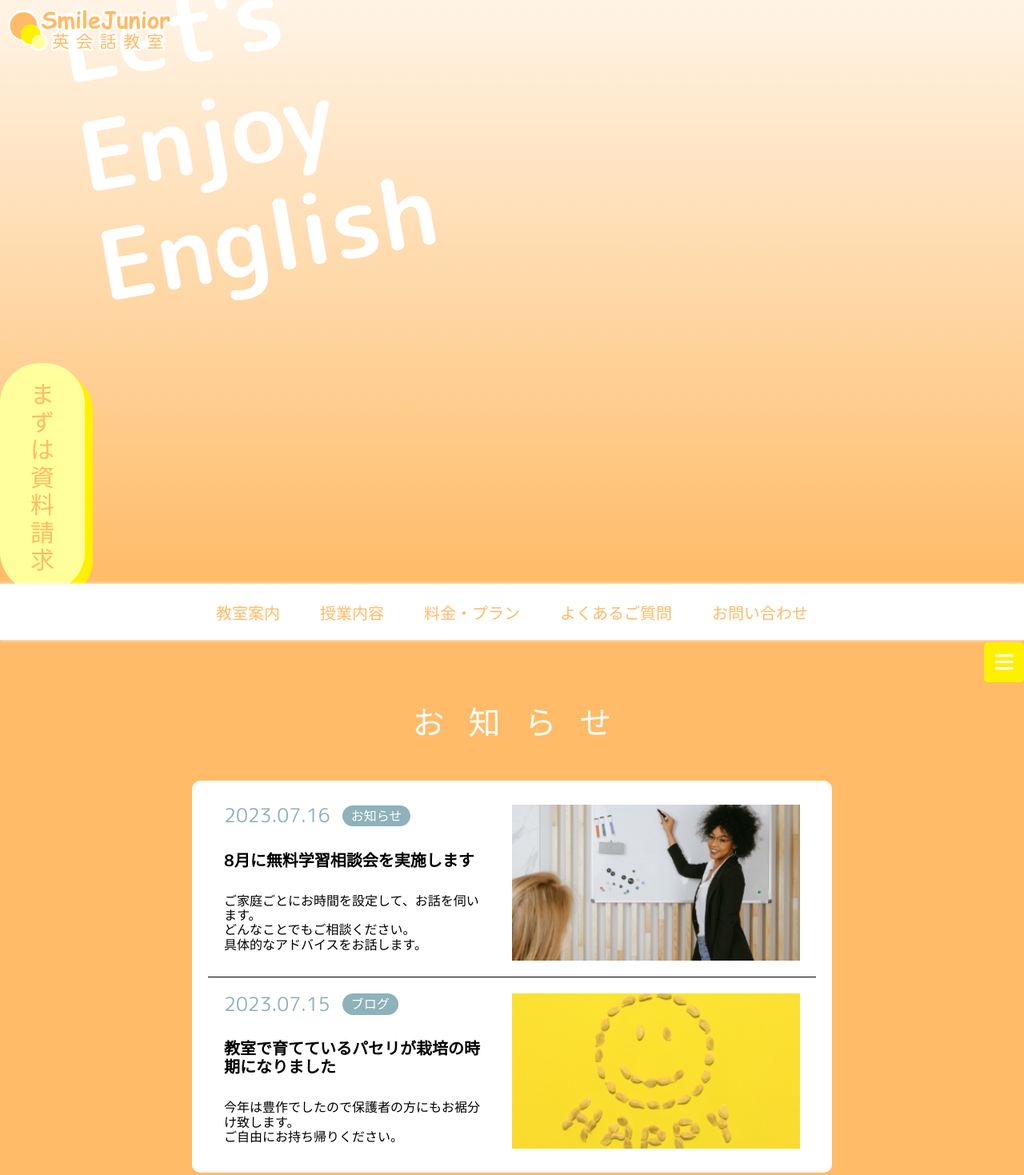
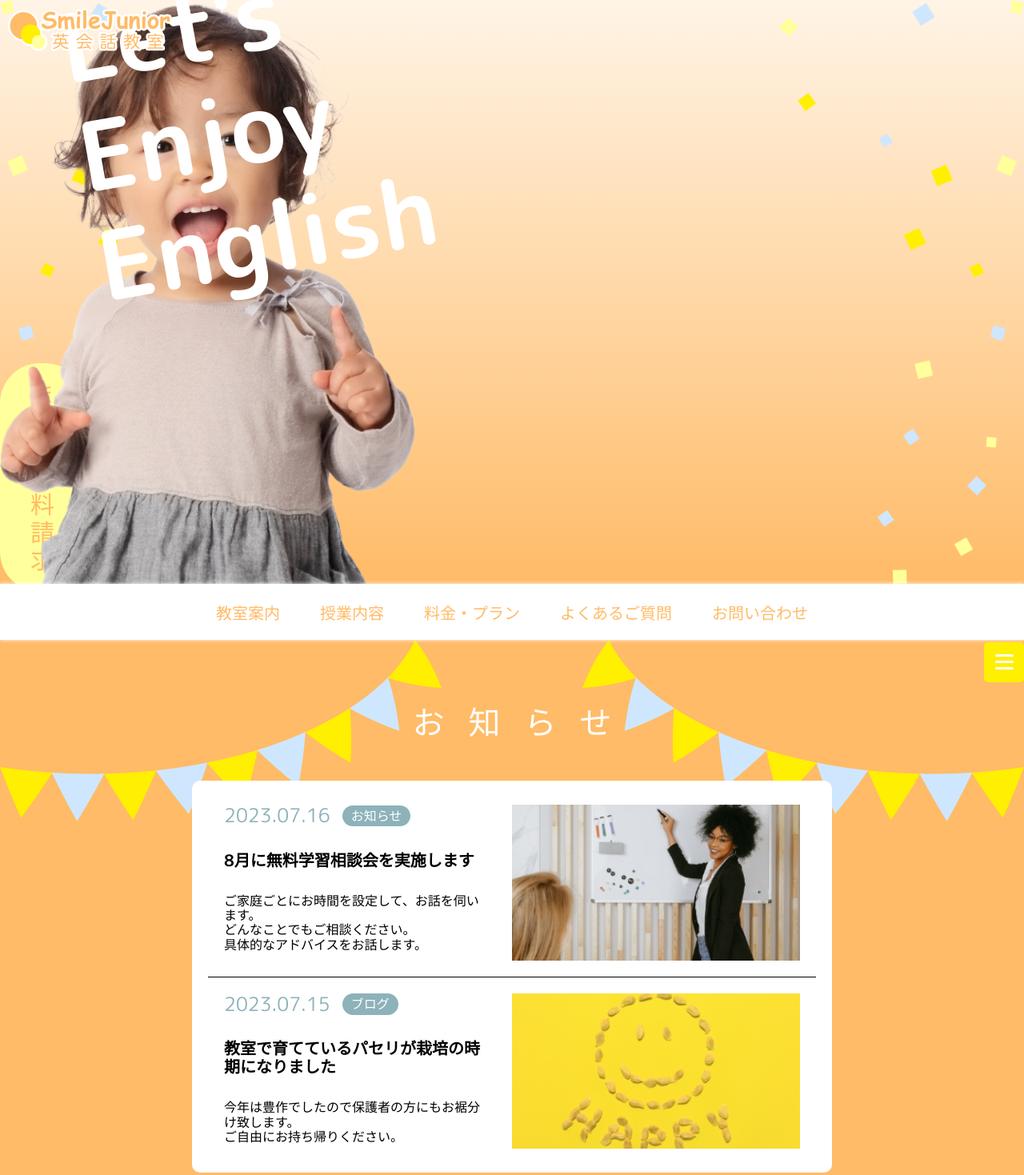
Before and after one commit to yukitada-bass/smile-junior, a plain HTML site: page index.html in a window 1280 px wide. Shown: the top 1469 px of the page at 80% size. Drawn offline with nearby package versions, Linux system fonts and the light colour scheme; some packages are replaced by stand-ins of ours; a script that the page names is missing; files whose address does not match are found by name.

Commit message:
Update style.css

```diff
--- a/style.css
+++ b/style.css
@@ -155,7 +155,7 @@ img {
   }
 }
 .hero {
-  background-image: url(../img/hero_left.png), url(../img/hero_right.png), linear-gradient(0deg, #FFBB67, #FFF4E6);
+  background-image: url(hero_left.png), url(hero_right.png), linear-gradient(0deg, #FFBB67, #FFF4E6);
   background-repeat: no-repeat;
   background-position: left 0, right 0;
   background-size: auto 100%;
@@ -192,7 +192,7 @@ img {
 .hero__img {
   width: 100%;
   height: 100%;
-  background-image: url(../img/hero01.png);
+  background-image: url(hero01.png);
   background-position: left center;
   background-repeat: no-repeat;
   background-size: auto 100%;
@@ -307,7 +307,7 @@ img {
 }
 
 .news {
-  background-image: url(../img/flag_left.png), url(../img/flag_right.png);
+  background-image: url(flag_left.png), url(flag_right.png);
   background-repeat: no-repeat;
   background-position: top 0 left 0, top 0 right 0;
 }
```
